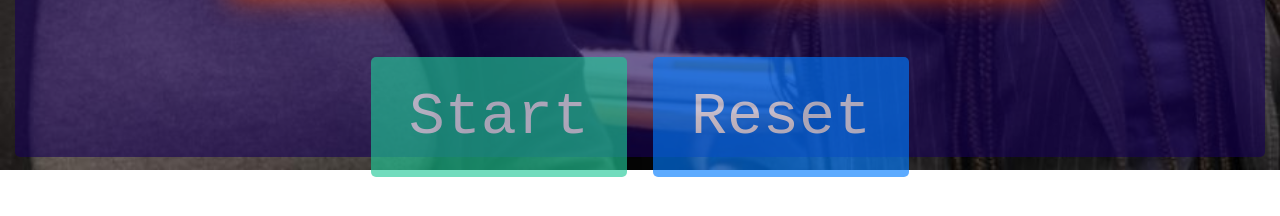
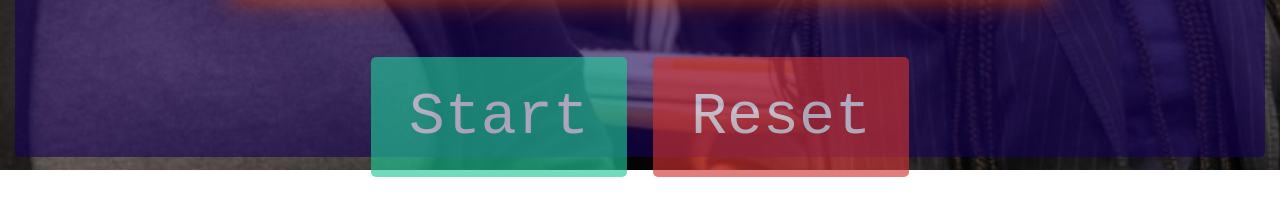
Before and after one commit to judah-v/yuu-stopwatch, a plain HTML site: page index.html in a window 1280 px wide. Shown: the part 640-856 px from the top of the page. Drawn offline with Linux system fonts and the light colour scheme.

Commit message:
Update index.css

```diff
--- a/index.css
+++ b/index.css
@@ -101,7 +101,7 @@
     opacity: 1;
 }
 .buttons button:nth-last-child(1){
-    background-color: #007bff;
+    background-color: #d23332;
     margin-left: 5%;
 }
 #content {
```
